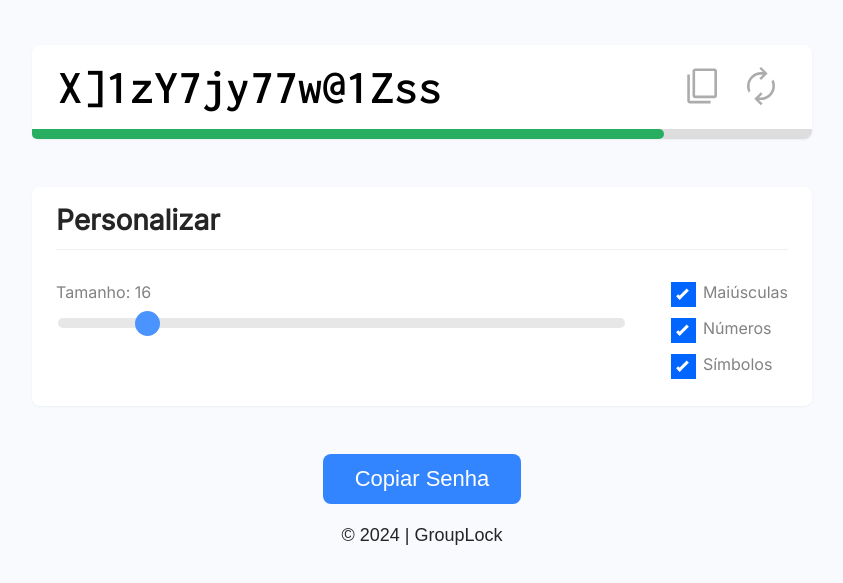
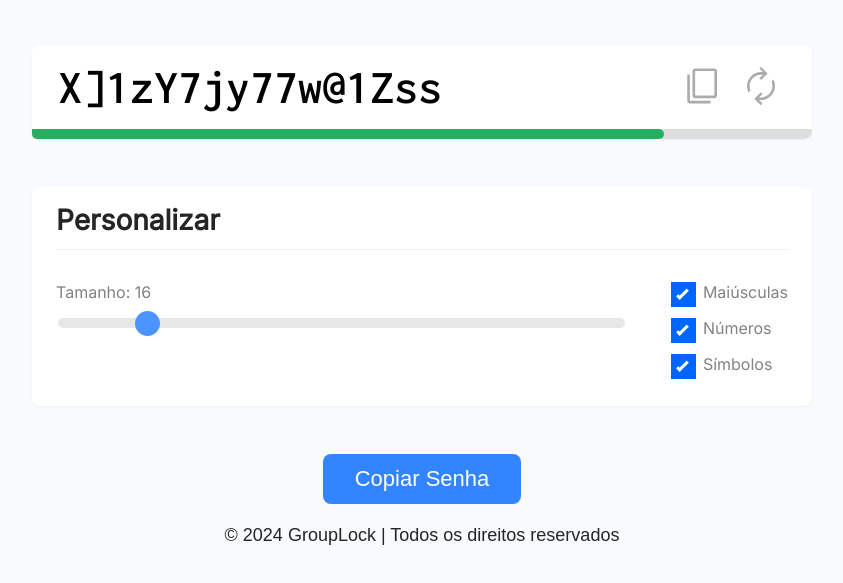
Before and after one commit to Raul-Carneiro-dev/GroupLock, a plain HTML site: page index.html in a window 1280 px wide. Shown: the part 119-702 px from the top of the page, without its empty margins (218-1061 px from the left). Drawn offline with Linux system fonts and the light colour scheme.

Commit message:
New copy

```diff
--- a/index.html
+++ b/index.html
@@ -70,7 +70,7 @@
             <button id="copy-2">Copiar Senha</button>
         </div>
         <div class="copyFooter">
-            <span class="copy">&copy; 2024 | GroupLock</span>
+            <span class="copy">&copy; 2024 GroupLock | Todos os direitos reservados</span>
         </div>
     </main>
     <script>
```
